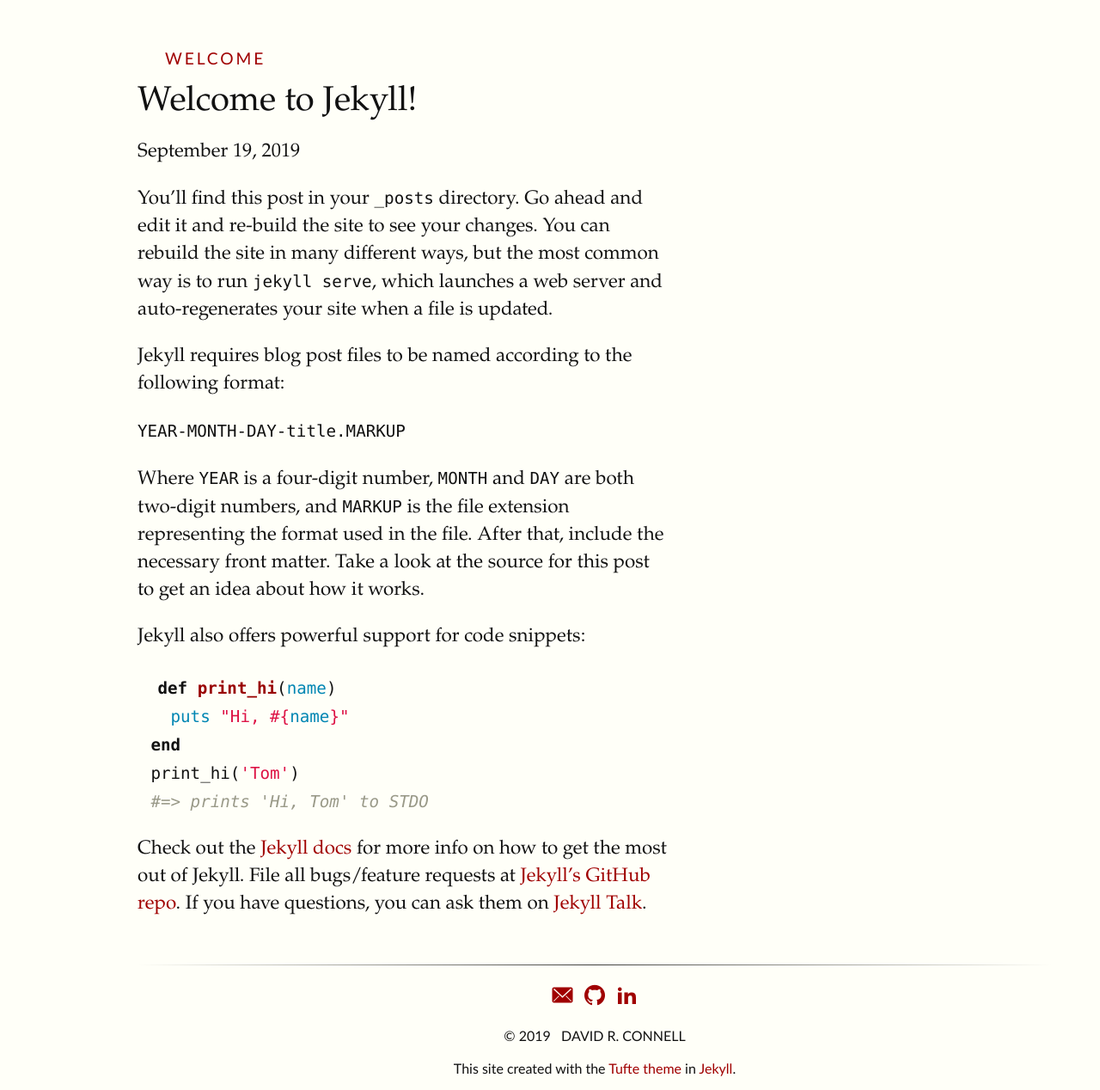
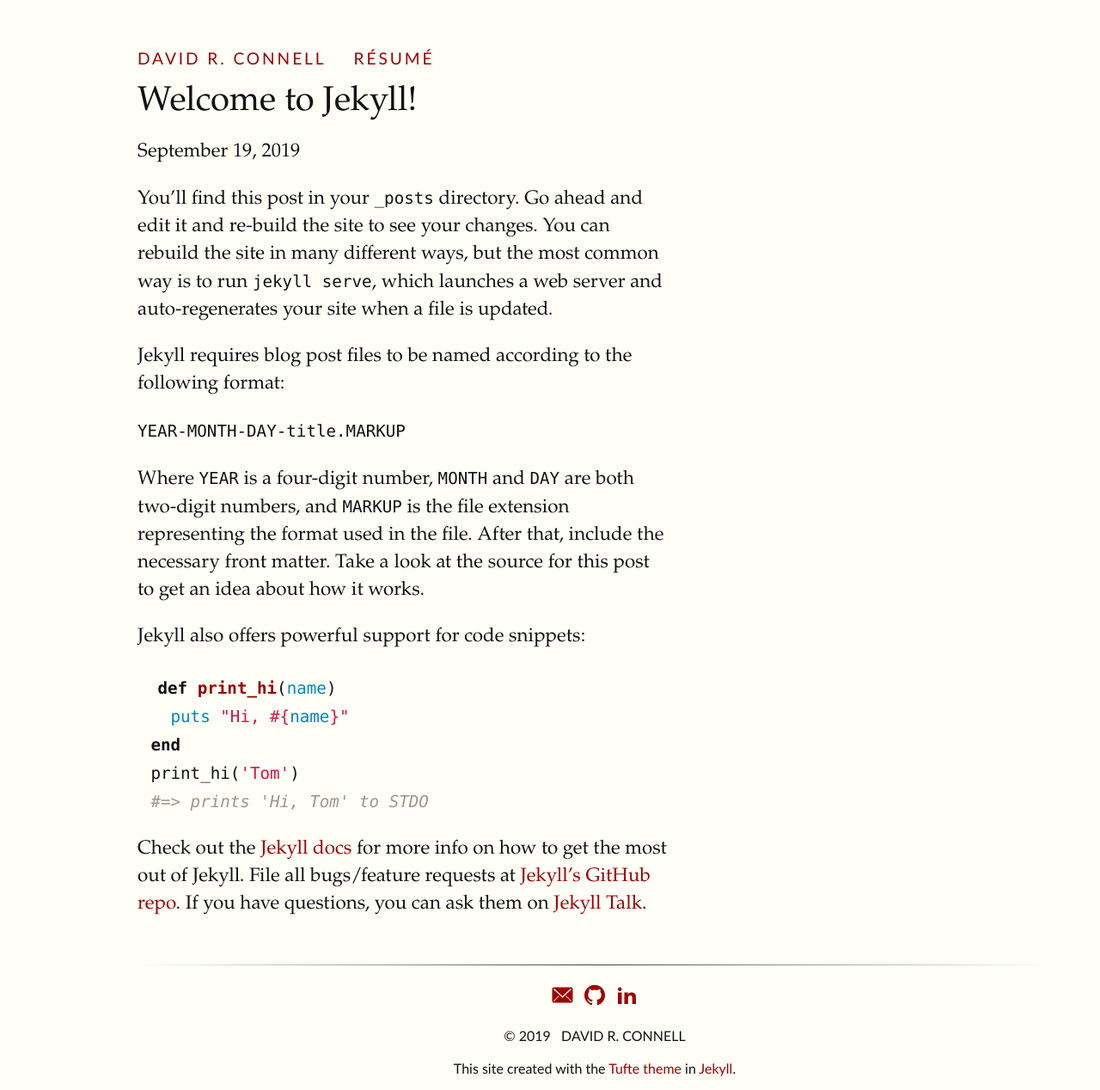
Before and after one commit to DavidRConnell/DavidRConnell.github.io, a Jekyll site: the page built from _posts/2019-09-18-welcome-to-jekyll.markdown, in a window 1280 px wide. Shown: the whole page at 86% size. Built offline with Jekyll 4.4.1, drawn with Linux system fonts in a browser that asks for light colours; some web fonts are replaced.

Commit message:
Clean: Use a data file for managing navigation

```diff
--- /dev/null
+++ b/_data/navigation.yml
@@ -0,0 +1,4 @@
+- name: David R. Connell
+  link: /
+- name: Résumé
+  link: /resume.html
--- a/_includes/header.html
+++ b/_includes/header.html
@@ -1,14 +1,12 @@
 <!--- Header and nav template site-wide -->
 <header>
-    <nav class="group">
-	{% for node in site.pages %}
-		{% unless node.nav_exclude %}
-		    {% if page.url == node.url %}
-		      <a class="active" href="{{node.url | prepend: site.baseurl}}" class="active">{{node.title}}</a>
-		    {% else %}
-		      <a href="{{node.url | prepend: site.baseurl}}">{{node.title}}</a>
-		    {% endif %}
-	    {% endunless %}
+	<nav class="group">
+	{% for entry in site.data.navigation %}
+		{% if page.url == entry.link %}
+			<a class="active" href="{{entry.link | prepend: site.baseurl}}" class="active">{{entry.name}}</a>
+		{% else %}
+			<a href="{{entry.link | prepend: site.baseurl}}">{{entry.name}}</a>
+		{% endif %}
   	{% endfor %}
 	</nav>
 </header>
```
